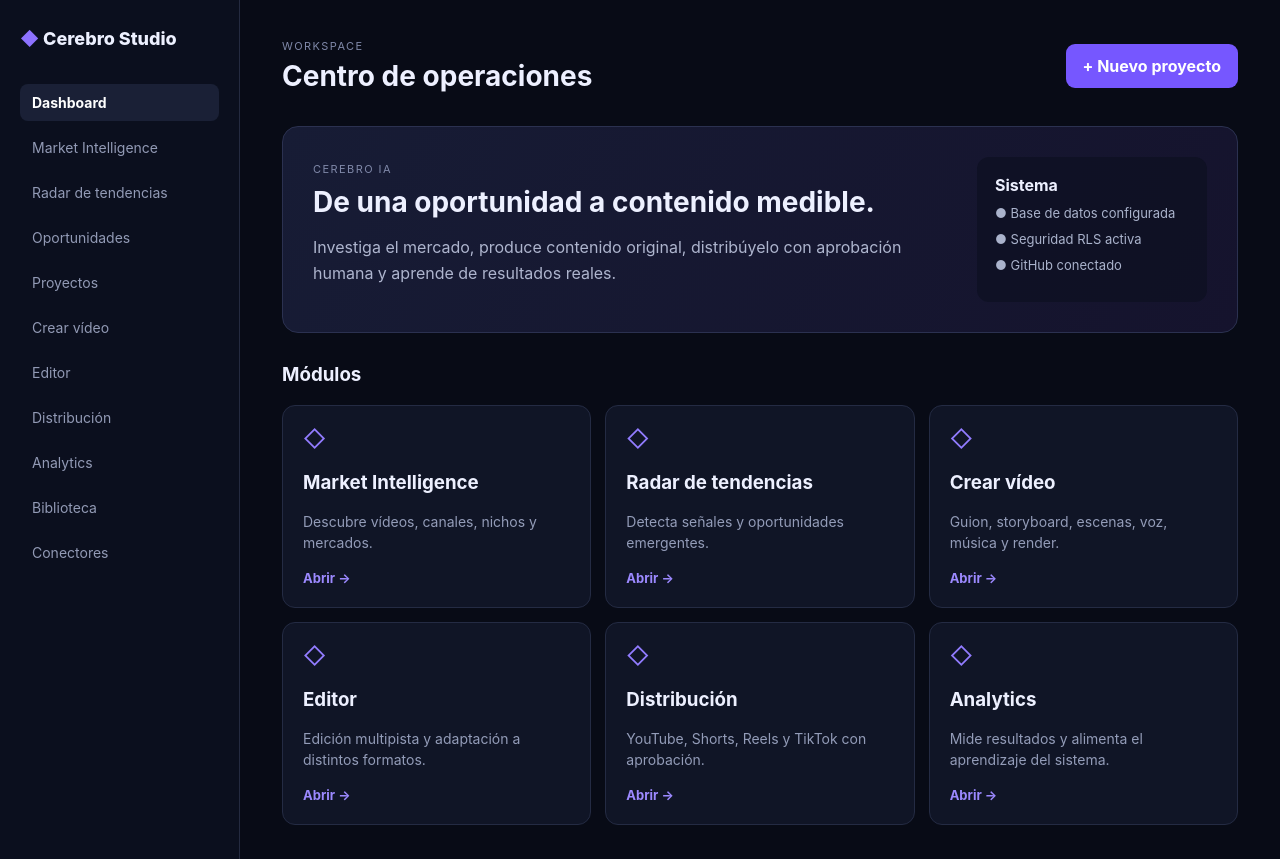
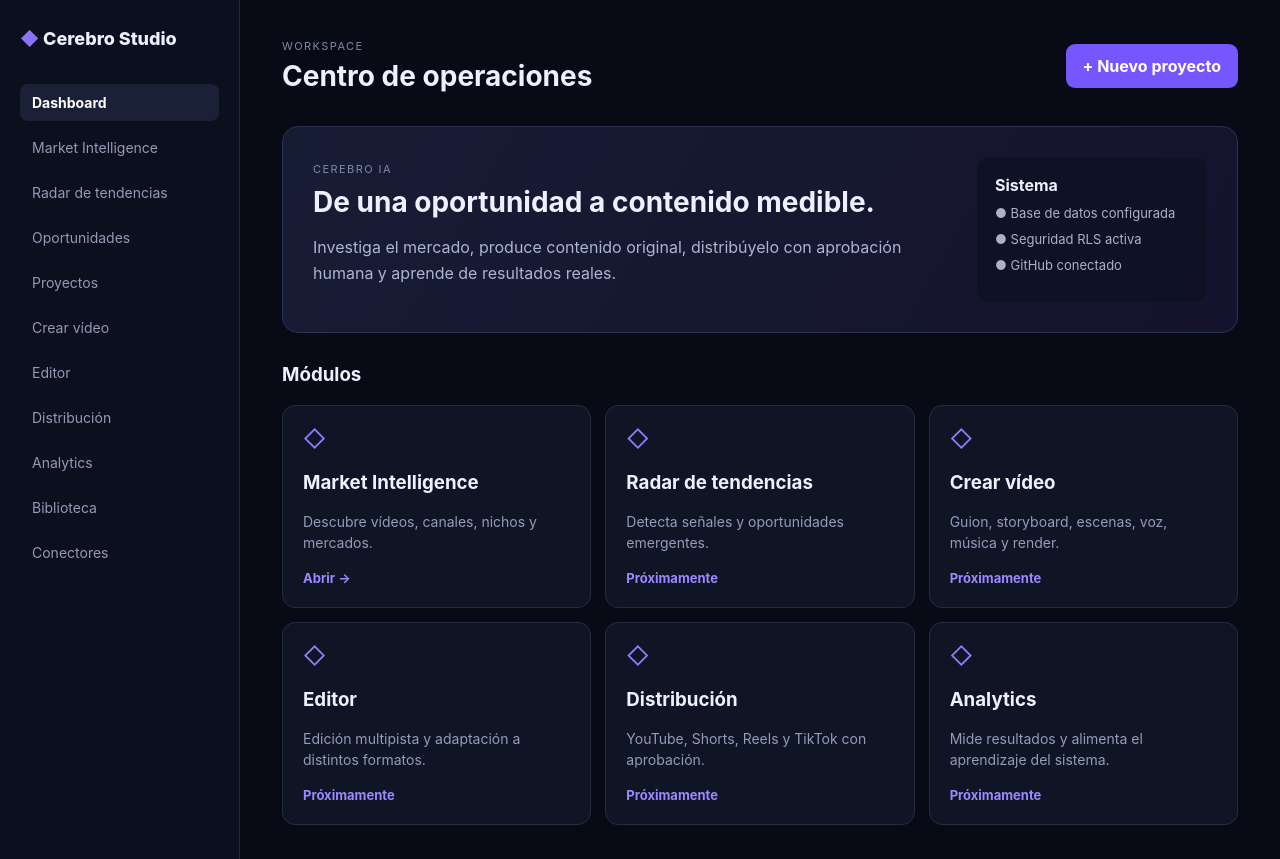
Before and after one commit to realbeltran15-creator/cerebro-studio, a Next.js app: page / in a window 1280 px wide. Built offline with nearby package versions, Linux system fonts and the light colour scheme.

Commit message:
feat: wire Market Intelligence navigation

```diff
--- a/app/page.tsx
+++ b/app/page.tsx
@@ -1,12 +1,12 @@
 import Link from 'next/link'
 
 const modules = [
-  ["Market Intelligence", "Descubre vídeos, canales, nichos y mercados."],
-  ["Radar de tendencias", "Detecta señales y oportunidades emergentes."],
-  ["Crear vídeo", "Guion, storyboard, escenas, voz, música y render."],
-  ["Editor", "Edición multipista y adaptación a distintos formatos."],
-  ["Distribución", "YouTube, Shorts, Reels y TikTok con aprobación."],
-  ["Analytics", "Mide resultados y alimenta el aprendizaje del sistema."],
+  ["Market Intelligence", "Descubre vídeos, canales, nichos y mercados.", "/market-intelligence"],
+  ["Radar de tendencias", "Detecta señales y oportunidades emergentes.", null],
+  ["Crear vídeo", "Guion, storyboard, escenas, voz, música y render.", null],
+  ["Editor", "Edición multipista y adaptación a distintos formatos.", null],
+  ["Distribución", "YouTube, Shorts, Reels y TikTok con aprobación.", null],
+  ["Analytics", "Mide resultados y alimenta el aprendizaje del sistema.", null],
 ];
 
 export default function Home() {
@@ -16,7 +16,7 @@ export default function Home() {
         <div className="brand"><span>◆</span> Cerebro Studio</div>
         <nav>
           <strong>Dashboard</strong>
-          <span>Market Intelligence</span><span>Radar de tendencias</span>
+          <Link href="/market-intelligence">Market Intelligence</Link><span>Radar de tendencias</span>
           <span>Oportunidades</span><Link href="/projects">Proyectos</Link><span>Crear vídeo</span>
           <span>Editor</span><span>Distribución</span><span>Analytics</span>
           <span>Biblioteca</span><span>Conectores</span>
@@ -26,7 +26,7 @@ export default function Home() {
         <header><div><small>WORKSPACE</small><h1>Centro de operaciones</h1></div><Link className="buttonLink" href="/projects">+ Nuevo proyecto</Link></header>
         <div className="hero"><div><small>CEREBRO IA</small><h2>De una oportunidad a contenido medible.</h2><p>Investiga el mercado, produce contenido original, distribúyelo con aprobación humana y aprende de resultados reales.</p></div><div className="status"><b>Sistema</b><span>● Base de datos configurada</span><span>● Seguridad RLS activa</span><span>● GitHub conectado</span></div></div>
         <h3>Módulos</h3>
-        <div className="grid">{modules.map(([title, text]) => <article key={title}><div className="icon">◇</div><h3>{title}</h3><p>{text}</p><span className="open">Abrir →</span></article>)}</div>
+        <div className="grid">{modules.map(([title, text, href]) => <article key={title}><div className="icon">◇</div><h3>{title}</h3><p>{text}</p>{href ? <Link className="open" href={href}>Abrir →</Link> : <span className="open">Próximamente</span>}</article>)}</div>
       </section>
     </main>
   );
```
